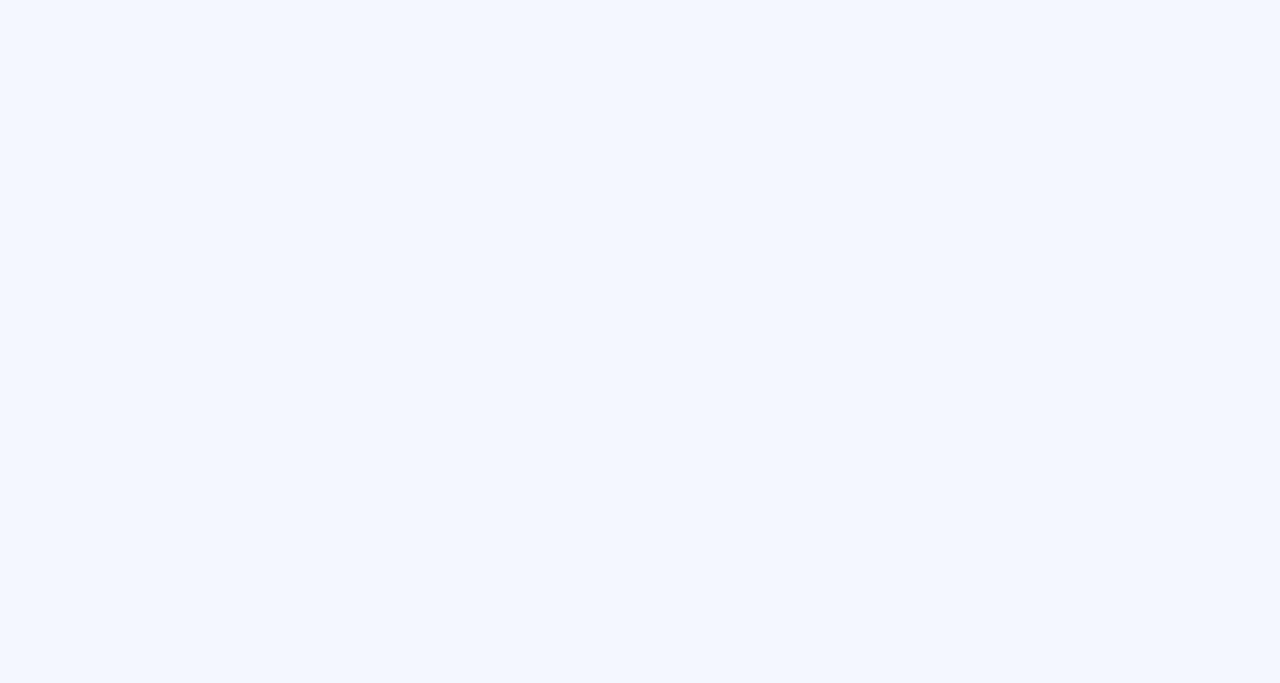
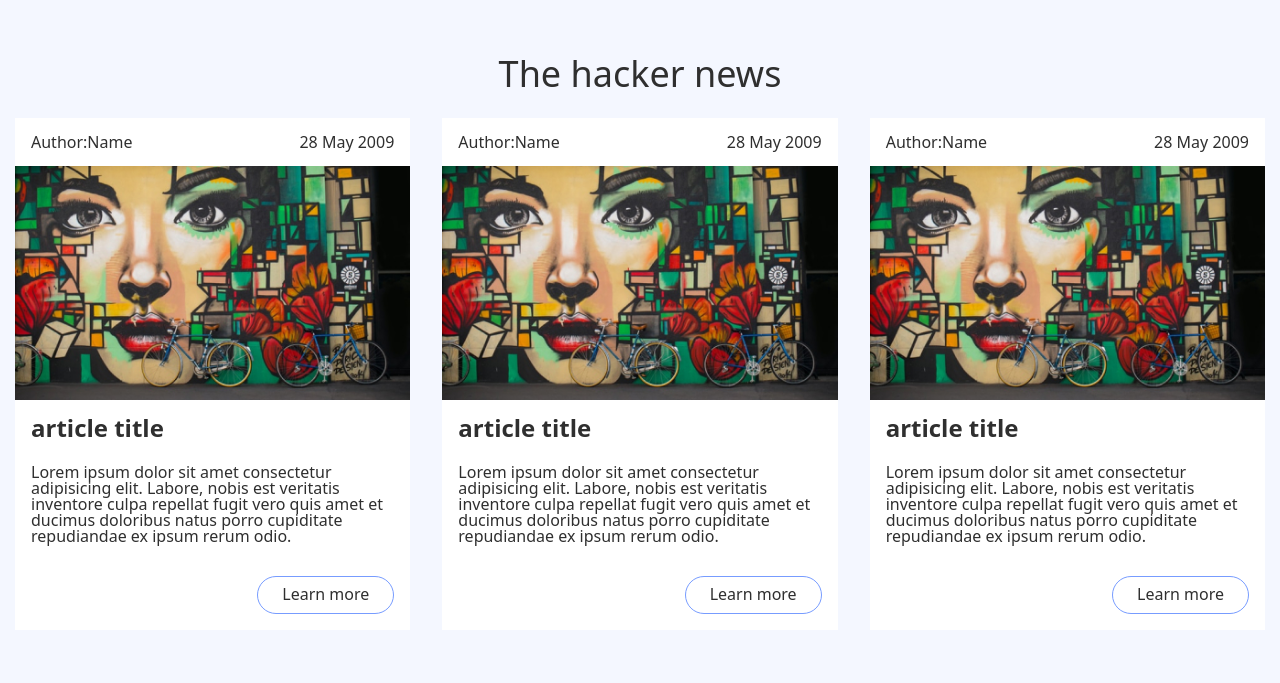
Before and after one commit to alikarpykov/hacker-news, a website: page src/pages/index.html in a window 1280 px wide. Drawn offline with nearby package versions, Linux system fonts and the light colour scheme; files that its build step writes are made by us from their sources.

Commit message:
feat: add articles to HTML; add styles

```diff
--- a/src/pages/index.html
+++ b/src/pages/index.html
@@ -10,10 +10,68 @@
 </head>
 
 <body>
-  <div class="wrapper">
-    <main class="main">
-    </main>
-  </div>
+  <main class="main">
+    <section class="news">
+      <div class="container news__container">
+        <h1 class="news__title">The hacker news</h1>
+        <div class="news__articles">
+
+          <article class="article news__article">
+            <div class="article__info">
+              <dl>
+                <dt>Author:</dt>
+                <dd>Name</dd>
+              </dl>
+              <time datetime="2009-05-28">28 May 2009</time>
+            </div>
+            <div class="article__img-wrapper"><img src="../img/01.jpg" alt="" class="article__img"></div>
+            <div class="article__content">
+              <h2 class="article__title">article title</h2>
+              <p class="article__description">
+                Lorem ipsum dolor sit amet consectetur adipisicing elit. Labore, nobis est veritatis inventore culpa repellat fugit vero quis amet et ducimus doloribus natus porro cupiditate repudiandae ex ipsum rerum odio.
+              </p>
+              <a href="/" class="article__more">Learn more</a>
+            </div>
+          </article>
+          <article class="article news__article">
+            <div class="article__info">
+              <dl>
+                <dt>Author:</dt>
+                <dd>Name</dd>
+              </dl>
+              <time datetime="2009-05-28">28 May 2009</time>
+            </div>
+            <div class="article__img-wrapper"><img src="../img/01.jpg" alt="" class="article__img"></div>
+            <div class="article__content">
+              <h2 class="article__title">article title</h2>
+              <p class="article__description">
+                Lorem ipsum dolor sit amet consectetur adipisicing elit. Labore, nobis est veritatis inventore culpa repellat fugit vero quis amet et ducimus doloribus natus porro cupiditate repudiandae ex ipsum rerum odio.
+              </p>
+              <a href="/" class="article__more">Learn more</a>
+            </div>
+          </article>
+          <article class="article news__article">
+            <div class="article__info">
+              <dl>
+                <dt>Author:</dt>
+                <dd>Name</dd>
+              </dl>
+              <time datetime="2009-05-28">28 May 2009</time>
+            </div>
+            <div class="article__img-wrapper"><img src="../img/01.jpg" alt="" class="article__img"></div>
+            <div class="article__content">
+              <h2 class="article__title">article title</h2>
+              <p class="article__description">
+                Lorem ipsum dolor sit amet consectetur adipisicing elit. Labore, nobis est veritatis inventore culpa repellat fugit vero quis amet et ducimus doloribus natus porro cupiditate repudiandae ex ipsum rerum odio.
+              </p>
+              <a href="/" class="article__more">Learn more</a>
+            </div>
+          </article>
+
+        </div>
+      </div>
+    </section>
+  </main>
   <script src="./js/index.js"></script>
 </body>
 
--- a/src/scss/base/_base.scss
+++ b/src/scss/base/_base.scss
@@ -13,14 +13,3 @@ body {
   -moz-text-size-adjust: 100%;
   -webkit-text-size-adjust: 100%;
 }
-
-.wrapper {
-  display: flex;
-  flex-direction: column;
-  overflow: hidden;
-  min-height: 100%;
-}
-
-.main {
-  flex: 1 1 auto;
-}
--- a/src/scss/base/_vars.scss
+++ b/src/scss/base/_vars.scss
@@ -1,15 +1,15 @@
 // CONTAINER
-$mw: 1000px;
+$mw: 1360px;
 $newMw: $mw + 30px;
 
 // DEFAULT FONT  =>  in BASE
 $font-family: system-ui, sans-serif;
 
 // DEFAULT FONT-WEIGHT  =>  in BASE
-$font-weight: 400;
+$font-weight: 500;
 
 // DEFAULT FONT-SIZE  =>  in BASE
-$font-size: .875rem;
+$font-size: 1rem;
 
 // DEFAULT FONT-COLOR  =>  in BASE
 $color: #2F2F2F;
--- /dev/null
+++ b/src/scss/blocks/_news.scss
@@ -0,0 +1,88 @@
+.news {
+
+  &__container {
+    padding-top: 50px;
+    padding-bottom: 50px;
+  }
+
+  &__title {
+    text-align: center;
+
+    font-size: 2.25rem;
+    line-height: 133.333%;
+
+    margin-bottom: 20px;
+  }
+
+  &__articles {
+    display: grid;
+    grid-template-columns: repeat(auto-fit, minmax(280px, 1fr));
+
+    gap: 32px;
+  }
+
+  &__article {}
+}
+
+.article {
+  display: flex;
+  flex-direction: column;
+  background-color: #fff;
+
+  &__info {
+    display: flex;
+    justify-content: space-between;
+
+    padding: 16px;
+
+    & dl {
+      display: flex;
+      align-self: center;
+    }
+  }
+
+  &__content {
+    display: flex;
+    flex-direction: column;
+    padding: 16px;
+    height: 100%;
+  }
+
+  &__img-wrapper {
+    position: relative;
+    padding-bottom: 59.259259%;
+    /* 256/432 */
+  }
+
+  &__img {
+    position: absolute;
+    width: 100%;
+    height: 100%;
+    left: 0;
+    right: 0;
+    object-fit: cover;
+  }
+
+  &__title {
+    font-size: 1.5rem;
+    font-weight: 600;
+
+    margin-bottom: 24px;
+  }
+
+  &__description {
+    flex-grow: 1;
+
+    margin-bottom: 32px;
+  }
+
+  &__more {
+    display: block;
+    border-radius: 50px;
+    border: 1px solid #779CFF;
+    line-height: 171.429%;
+
+    margin-left: auto;
+    padding: 4px 24px;
+  }
+}
```
Also changed, not shown: src/img/01.jpg (added), src/scss/blocks/_footer.scss (deleted), src/scss/blocks/_header.scss (deleted).
